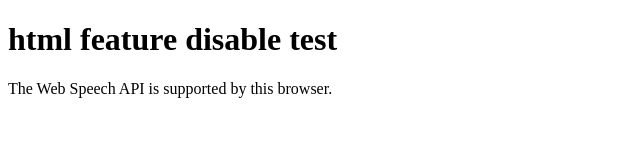
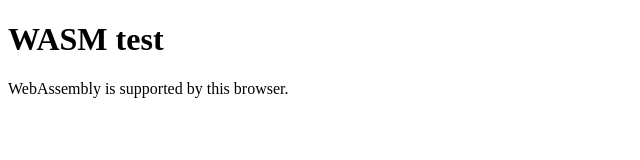
Before and after one commit to Black-Sun-Shine/html_feature_disable_validation, a plain HTML site: page index.html in a window 1280 px wide. Shown: the whole page, without its empty margins (0-640 px from the left). Drawn offline with Linux system fonts and the light colour scheme.

Commit message:
Update index.html

```diff
--- a/index.html
+++ b/index.html
@@ -5,25 +5,25 @@
         <title>this is a html test</title>
     </head>
     <body>
-        <h1>html feature disable test</h1>
+        <h1>WASM test</h1>
         <div id="info"></div>
         <script>
             const supported = (() => {
                 try {
-                    window.reco = new webkitSpeechRecognition();
-                    return true;
-                }catch(e) {
-                    console.log(e.name);
-                    console.log(e.message);
-                    console.log(e.stack);
-                    return;
+                    if (typeof WebAssembly === "object"
+                        && typeof WebAssembly.instantiate === "function") {
+                            const module = new WebAssembly.Module(Uint8Array.of(0x0, 0x61, 0x73, 0x6d, 0x01, 0x00, 0x00, 0x00));
+                            if (module instanceof WebAssembly.Module)
+                                return new WebAssembly.Instance(module) instanceof WebAssembly.Instance;
+                    }
+                } catch (e) {
                 }
+                return false;
             })();
-            // console.log(supported ? "The Web Speech API is supported by this browser.":"The Web Speech API is not supported by this browser.");
             // 创建一个新的p元素
             var p = document.createElement("p");
             // 设置p元素的内容
-            p.textContent = supported ? "The Web Speech API is supported by this browser.":"The Web Speech API is not supported by this browser.";
+            p.textContent = supported ? "WebAssembly is supported by this browser.":"WebAssembly is not supported by this browser.";
             // 获取要插入信息的容器
             var container = document.getElementById("info");
             // 将p元素插入到容器中
```
